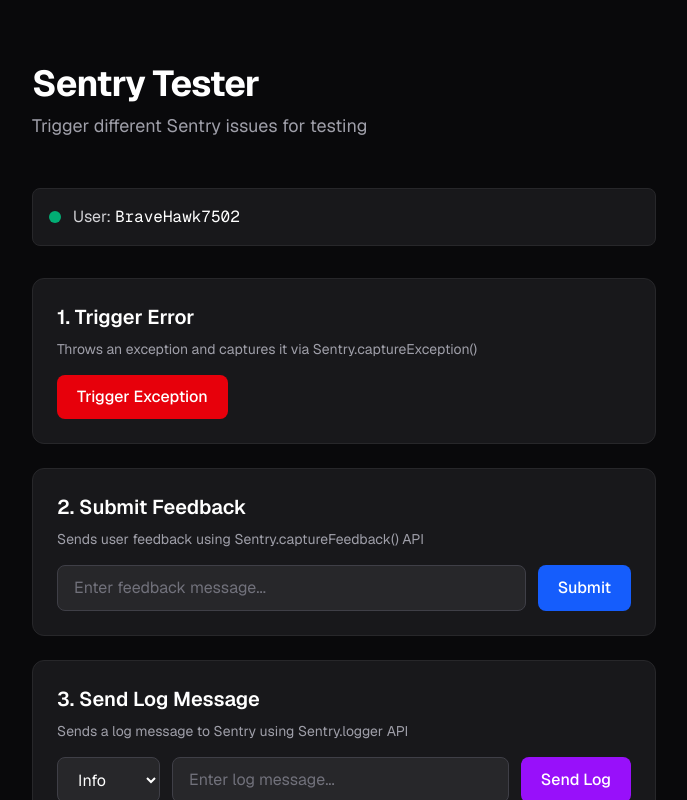
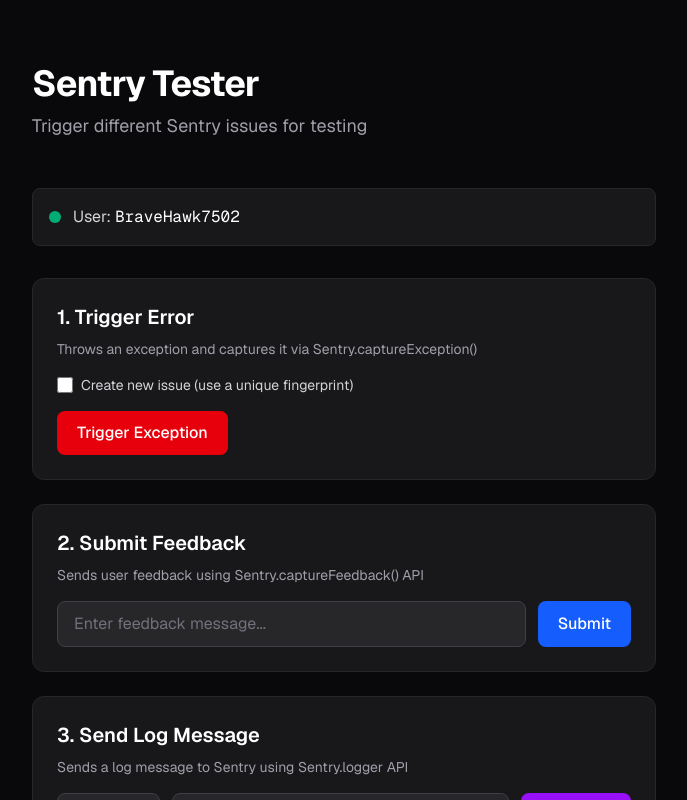
Before and after one commit to malwilley/sentry-tester-app, a Next.js app: page / in a window 1280 px wide. Shown: the top 800 px of the page, without its empty margins (296-983 px from the left). Built offline with nearby package versions, Linux system fonts and the light colour scheme.

Commit message:
Allow creating a unique issue

```diff
--- a/app/page.tsx
+++ b/app/page.tsx
@@ -38,6 +38,7 @@
   const [feedbackMessage, setFeedbackMessage] = useState<string>("");
   const [logMessage, setLogMessage] = useState<string>("");
   const [logLevel, setLogLevel] = useState<LogLevel>("info");
+  const [forceNewIssue, setForceNewIssue] = useState<boolean>(false);
   const { showToast } = useToast();
 
   useEffect(() => {
@@ -59,12 +60,18 @@
         op: "ui.action",
       },
       async () => {
+        const fingerprint = forceNewIssue
+          ? [`trigger-error-${crypto.randomUUID()}`]
+          : undefined;
+
         try {
           throw new Error(
             `Test error triggered by ${username} at ${new Date().toISOString()}`
           );
         } catch (error) {
-          Sentry.captureException(error);
+          Sentry.captureException(error, {
+            fingerprint,
+          });
           showToast("Error captured and sent to Sentry!", "success");
         }
       }
@@ -179,6 +186,16 @@
             <p className="text-zinc-400 text-sm mb-4">
               Throws an exception and captures it via Sentry.captureException()
             </p>
+            <label className="flex items-center gap-2 text-sm text-zinc-300 mb-4 select-none">
+              <input
+                id="force-new-issue"
+                type="checkbox"
+                className="h-4 w-4 rounded border border-zinc-600 bg-zinc-800 text-blue-500 focus:ring-2 focus:ring-blue-500"
+                checked={forceNewIssue}
+                onChange={(e) => setForceNewIssue(e.target.checked)}
+              />
+              <span>Create new issue (use a unique fingerprint)</span>
+            </label>
             <button
               onClick={triggerError}
               className="px-5 py-2.5 rounded-lg bg-red-600 hover:bg-red-500 text-white font-medium transition-colors"
```
